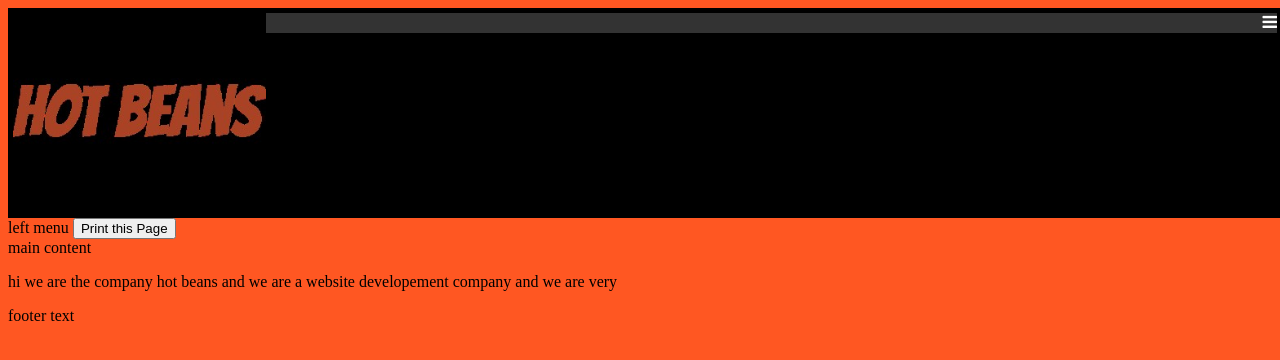
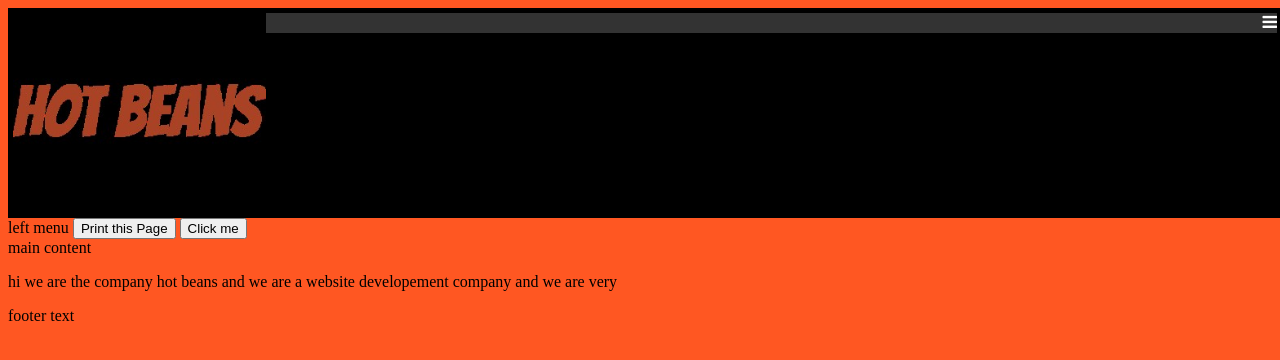
Before and after one commit to bensb1/hot-beans, a plain HTML site: page index.html in a window 1280 px wide. Drawn offline with Linux system fonts and the light colour scheme; a web font is replaced by a local one.

Commit message:
Add files via upload

```diff
--- a/index.html
+++ b/index.html
@@ -65,6 +65,7 @@
 		left menu
 
 		<input id="go" type="button" value="Print this Page" onclick="window.print();">
+		<input type="button" value="Click me" onclick="alert('Thanks... I feel much better now!');">
 	</aside>
 
 	<section>main content</section>
```
